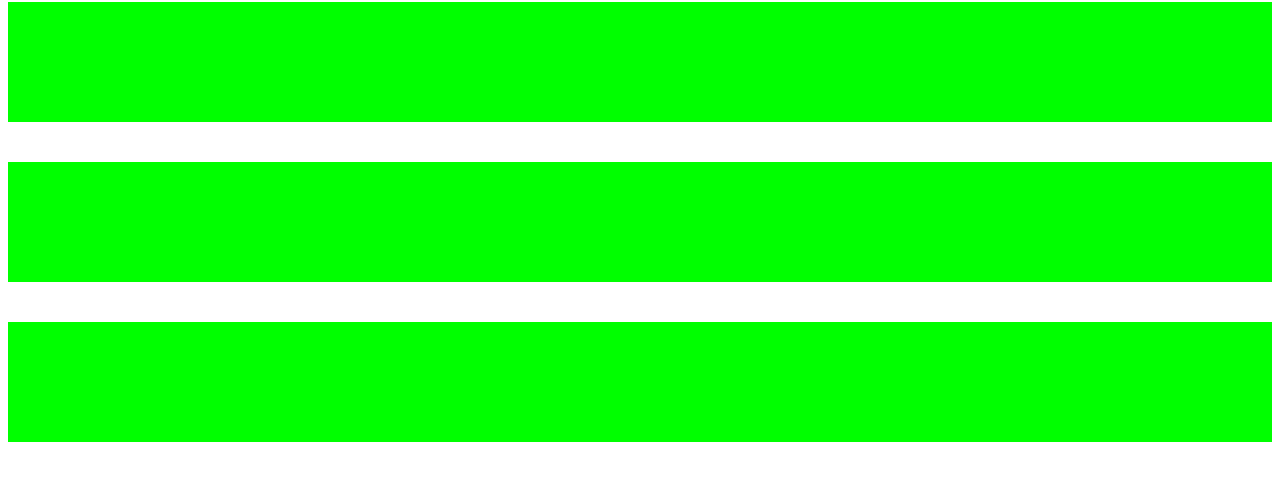
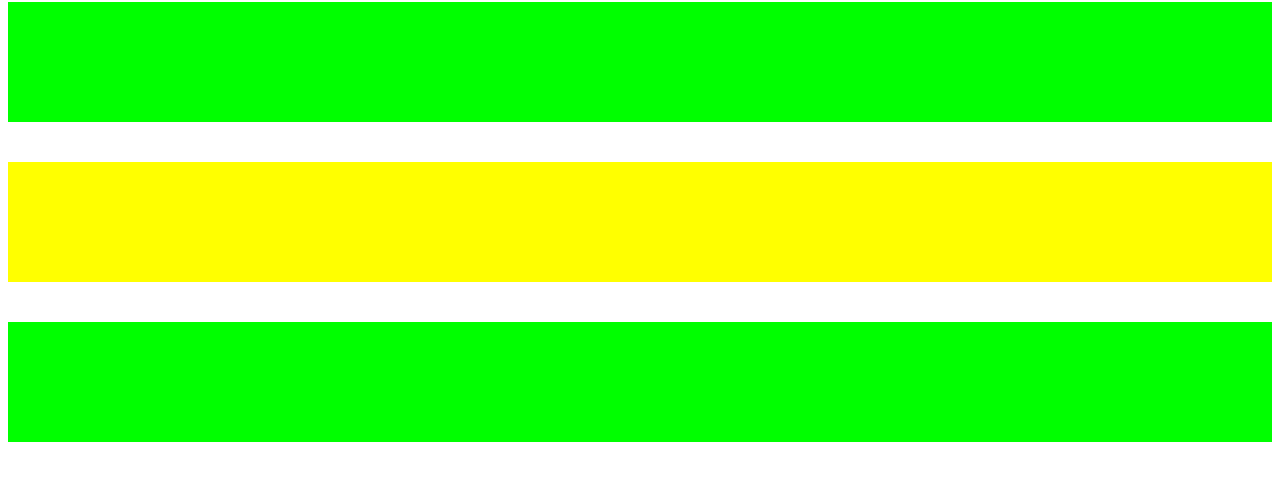
Before and after one commit to Kyeuny/conflict-test, a plain HTML site: page index.html in a window 1280 px wide. Shown: the part 87-568 px from the top of the page. Drawn offline with Linux system fonts and the light colour scheme.

Commit message:
yellow 수정

```diff
--- a/index.html
+++ b/index.html
@@ -11,6 +11,9 @@
         margin-bottom: 40px;
         background-color: lime;
       }
+      #yellow {
+        background-color: yellow;
+      }
     </style>
   </head>
   <body>
```
